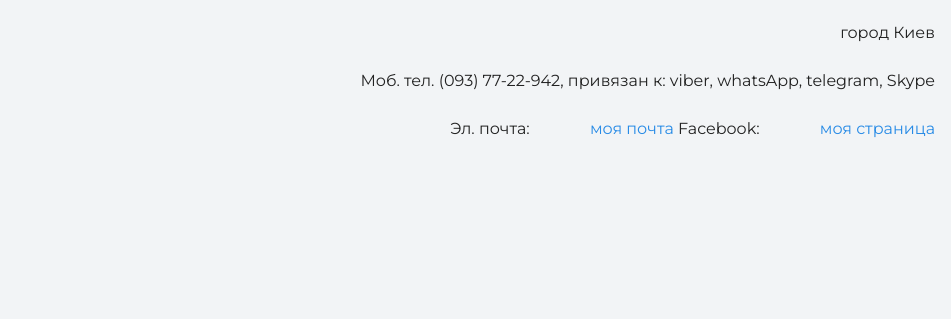
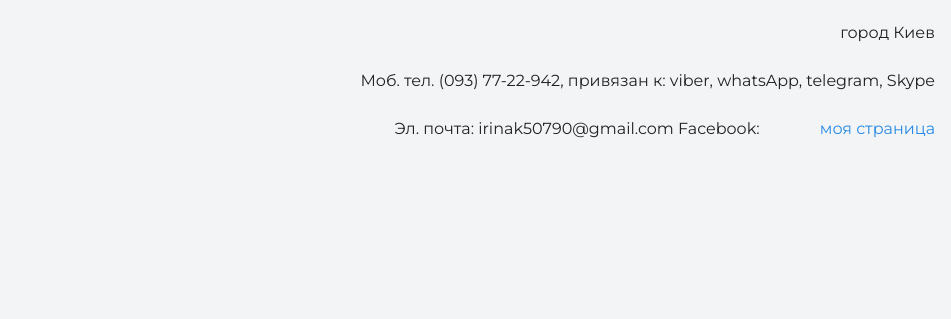
Before and after one commit to Irinak90/my-site1, a plain HTML site: page index.html in a window 1280 px wide. Shown: the part 90-409 px from the top of the page, without its empty margins (329-1280 px from the left). Drawn offline with nearby package versions, Linux system fonts and the light colour scheme.

Commit message:
изменила оформление почты

```diff
--- a/index.html
+++ b/index.html
@@ -14,7 +14,7 @@
        <p>город Киев</p>
        <p>Моб. тел. (093) 77-22-942, привязан к:
 viber, whatsApp, telegram, Skype </p>
-Эл. почта: <a href="irinak50790@gmail.com">моя почта</a>
+Эл. почта: irinak50790@gmail.com
 Facebook: <a href="https://m.facebook.com/ikurmaz">моя страница</a>
 </div>
     </header>
```
